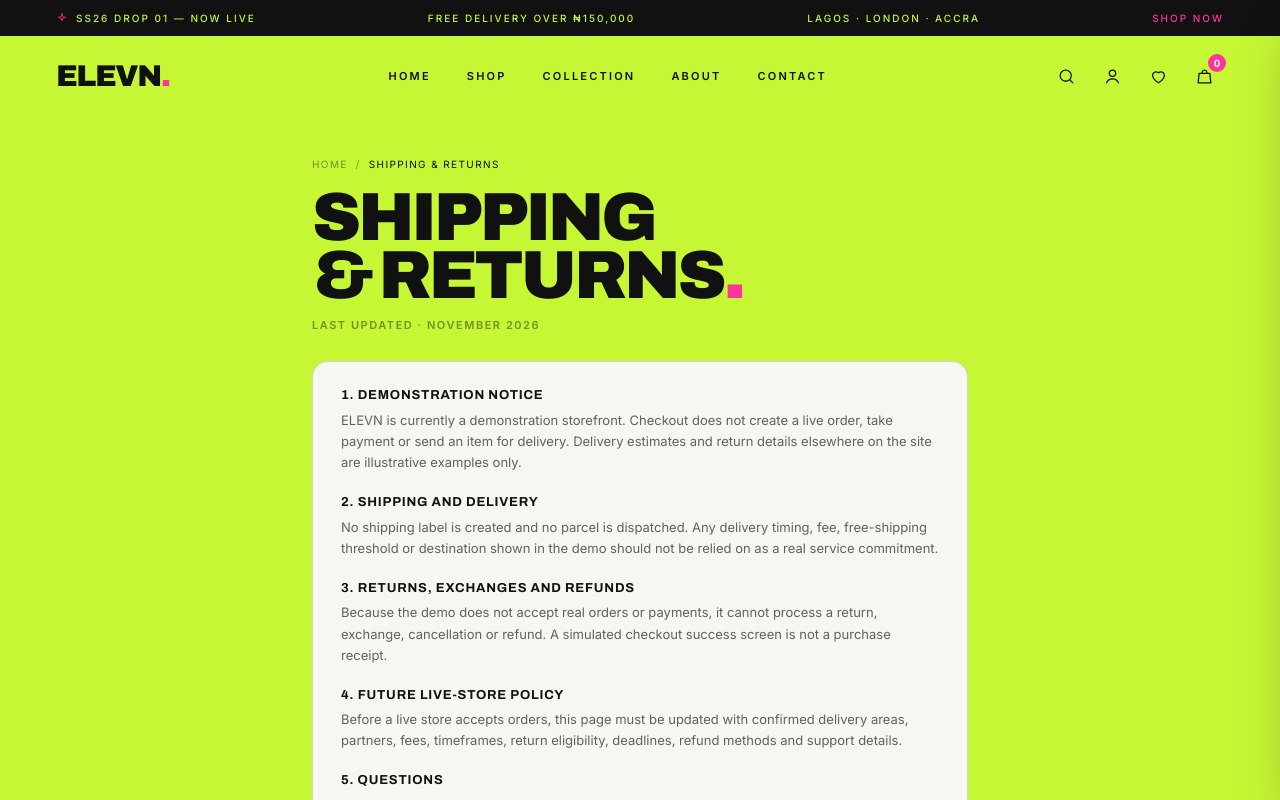
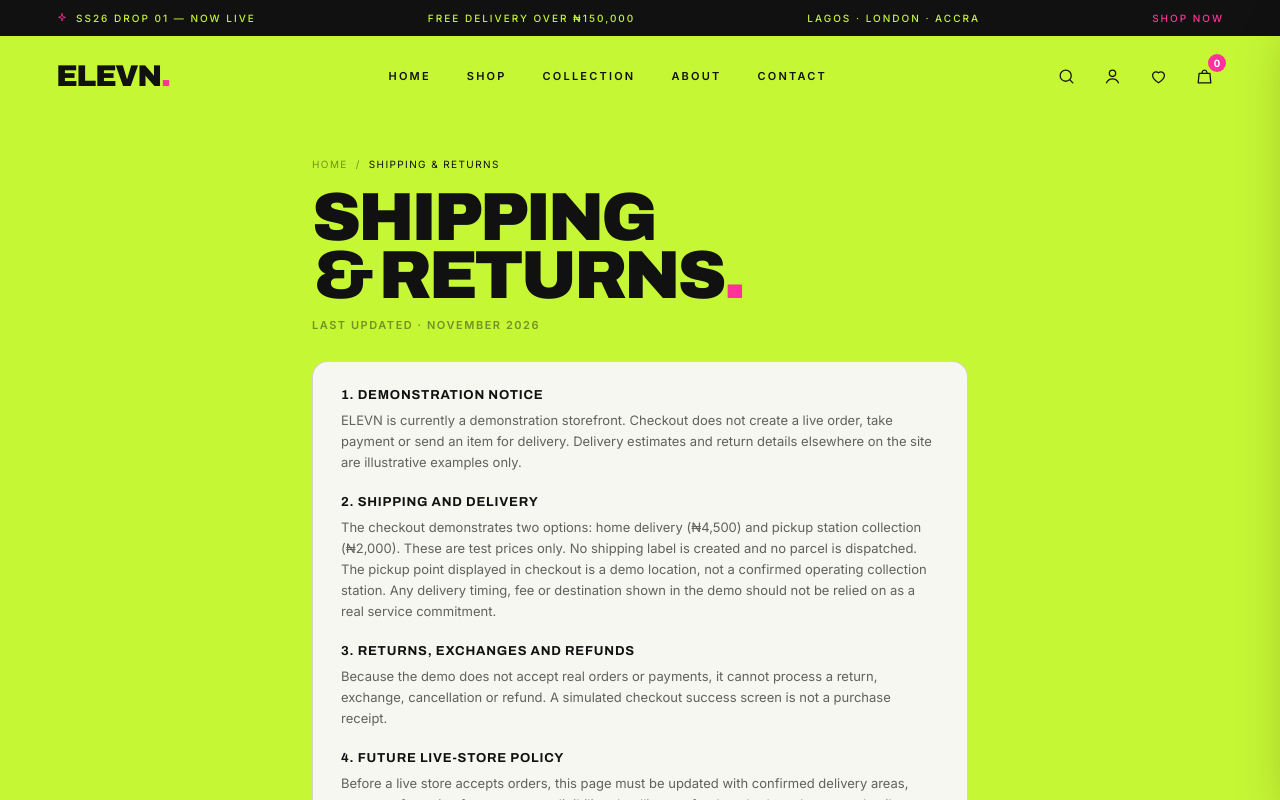
Before and after one commit to dbobmanuel29-hue/elevn, a Next.js app: page /shipping-returns in a window 1280 px wide. Shown: the top 800 px of the page. Built offline with nearby package versions, Linux system fonts and the light colour scheme.

Commit message:
Document demo delivery methods and fees

```diff
--- a/src/app/shipping-returns/page.tsx
+++ b/src/app/shipping-returns/page.tsx
@@ -3,7 +3,7 @@ import Link from "next/link";
 export const metadata: Metadata = { title:"Shipping & Returns", description:"Shipping, delivery, cancellation, exchange and return information for the ELEVN demo storefront." };
 const SECTIONS=[
 ["1. Demonstration notice","ELEVN is currently a demonstration storefront. Checkout does not create a live order, take payment or send an item for delivery. Delivery estimates and return details elsewhere on the site are illustrative examples only."],
-["2. Shipping and delivery","No shipping label is created and no parcel is dispatched. Any delivery timing, fee, free-shipping threshold or destination shown in the demo should not be relied on as a real service commitment."],
+["2. Shipping and delivery","The checkout demonstrates two options: home delivery (₦4,500) and pickup station collection (₦2,000). These are test prices only. No shipping label is created and no parcel is dispatched. The pickup point displayed in checkout is a demo location, not a confirmed operating collection station. Any delivery timing, fee or destination shown in the demo should not be relied on as a real service commitment."],
 ["3. Returns, exchanges and refunds","Because the demo does not accept real orders or payments, it cannot process a return, exchange, cancellation or refund. A simulated checkout success screen is not a purchase receipt."],
 ["4. Future live-store policy","Before a live store accepts orders, this page must be updated with confirmed delivery areas, partners, fees, timeframes, return eligibility, deadlines, refund methods and support details."],
 ["5. Questions","For questions about this demonstration, use the Contact page. Do not send card details, bank credentials or one-time passwords."]
```
